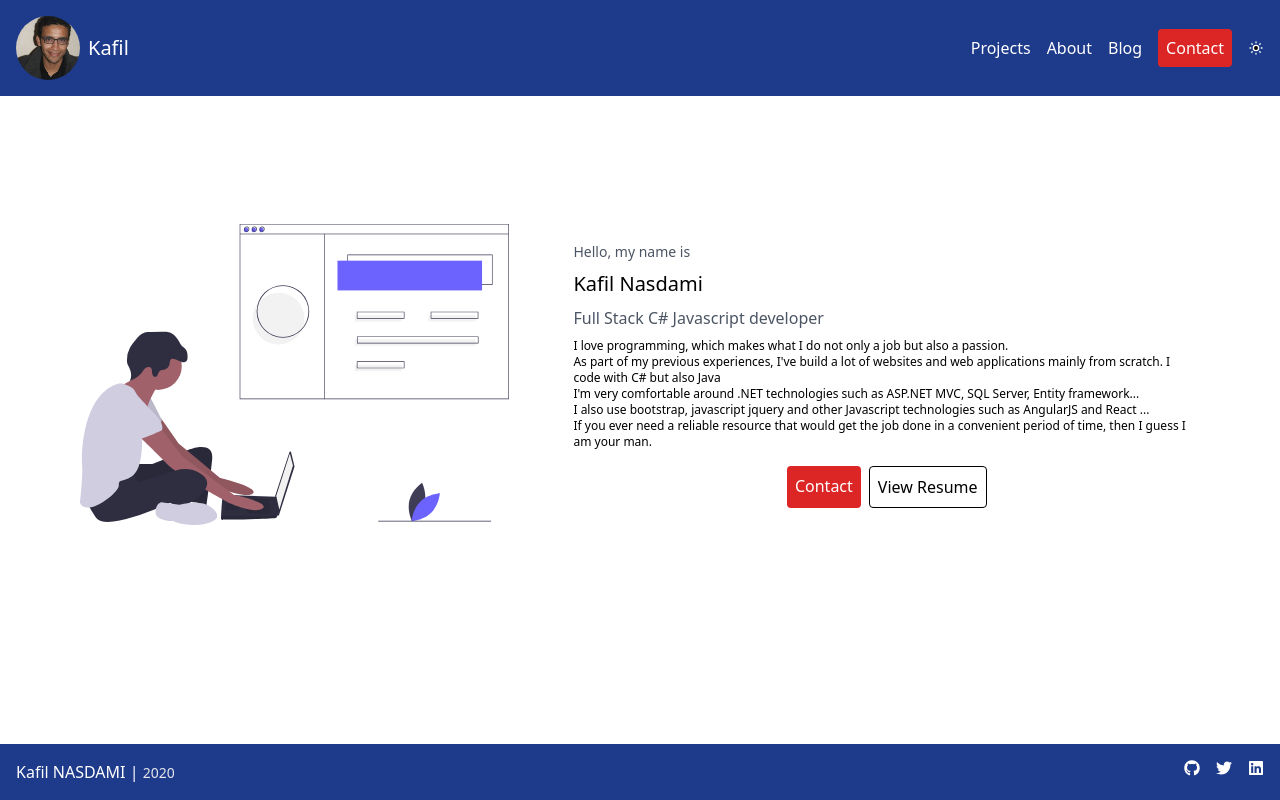
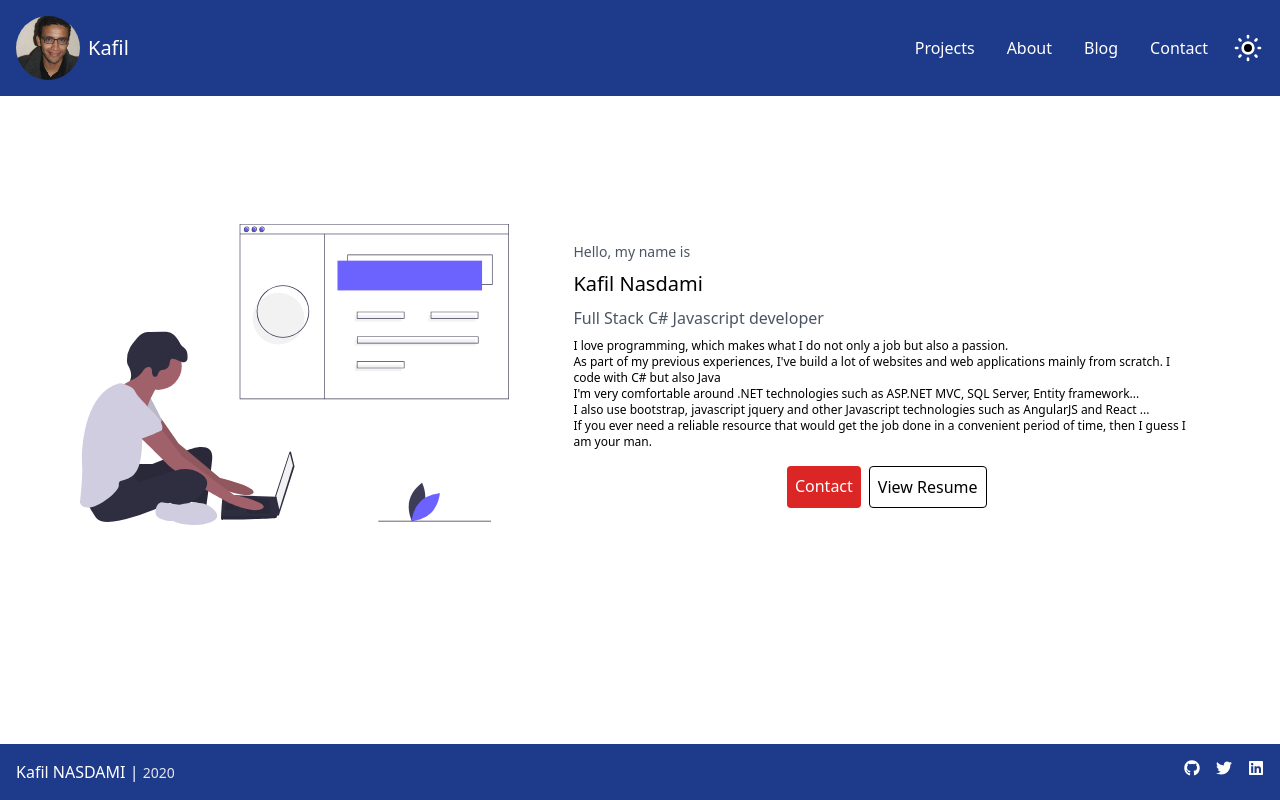
Before and after one commit to kafiln/kafil.now.sh, a Next.js app: page / in a window 1280 px wide. Built offline with nearby package versions, Linux system fonts and the light colour scheme.

Commit message:
Styling the current route in header

```diff
--- a/components/layout/Header.js
+++ b/components/layout/Header.js
@@ -1,13 +1,16 @@
 import Link from "next/link";
 import React from "react";
 import Avatar from "../common/Avatar";
+import { useRouter } from "next/router";
 
 const Header = () => {
+  const activeClasses = "bg-white font-bold rounded text-black";
+  const { route } = useRouter();
   const pages = [
     { name: "projects" },
     { name: "about" },
     { name: "blog" },
-    { name: "contact", styles: "p-2 bg-red-600 text-white rounded" },
+    { name: "contact" },
   ];
   return (
     <header className="flex px-4 py-4 bg-blue-900 justify-between items-center text-white">
@@ -21,16 +24,21 @@ const Header = () => {
         <ul className="flex flex-row space-x-4 cursor-pointer">
           {pages.map((page) => {
             return (
-              <li key={page.name} className="capitalize">
+              <li
+                key={page.name}
+                className={`p-2 capitalize ${
+                  page.name === route.slice(1) ? activeClasses : ""
+                }`}
+              >
                 <Link href={`/${page.name}`}>
-                  <a className={page.styles}>{page.name}</a>
+                  <a>{page.name}</a>
                 </Link>
               </li>
             );
           })}
         </ul>
         <svg
-          className="w-4"
+          className="w-8 cursor-pointer"
           xmlns="http://www.w3.org/2000/svg"
           viewBox="0 0 24 24"
           stroke="currentColor"
```
